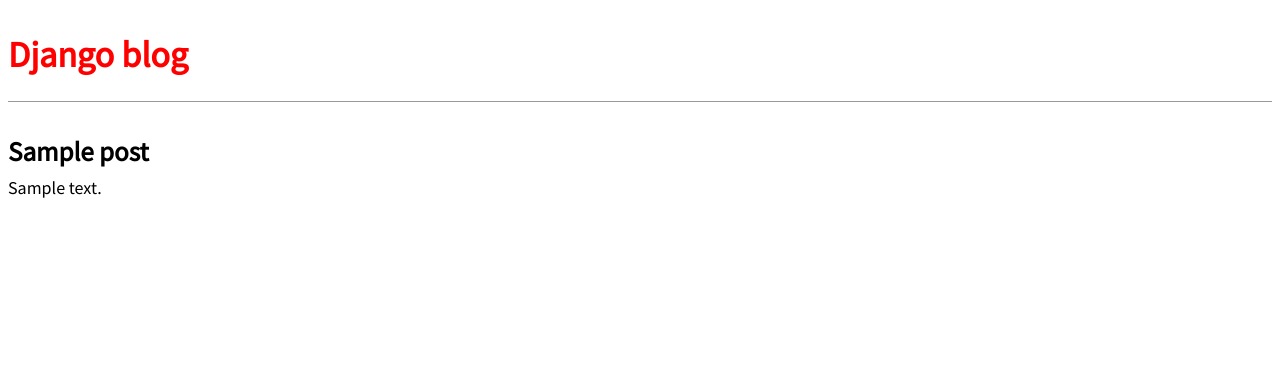
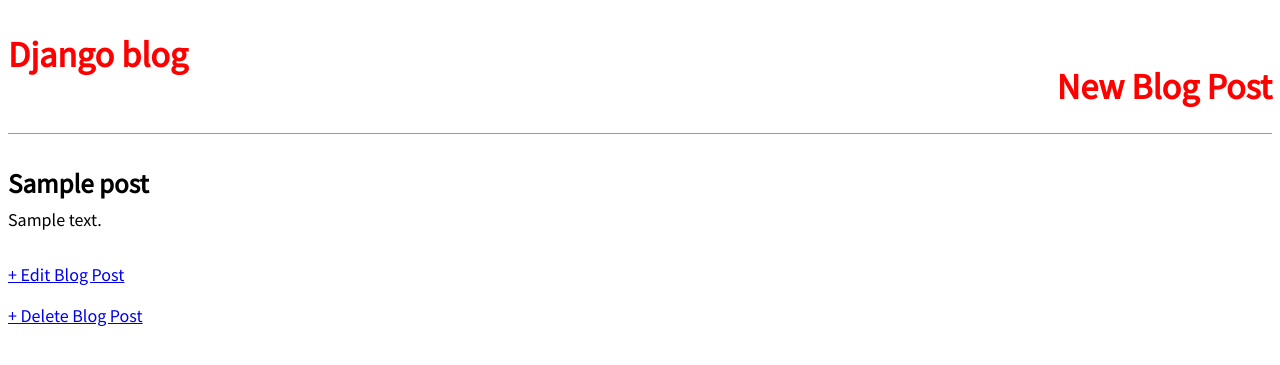
Before and after one commit to biggtr/DjangoBlog, a Django app: page /post/1/ in a window 1280 px wide. Shown: the top 365 px of the page. Run offline with Django 4.2, Linux system fonts and the light colour scheme; tables that the repository leaves empty hold one stand-in row (values such as "Sample post").

Commit message:
Crud Added

```diff
--- a/blog/urls.py
+++ b/blog/urls.py
@@ -1,7 +1,16 @@
 from django.urls import path
-from .views import BlogListView, BlogDetailView  # new
+from .views import (
+    BlogListView,
+    BlogDetailView,
+    BlogCreateView,
+    BlogUpdateView,
+    BlogDeleteView,
+)  # new
 
 urlpatterns = [
     path("post/<int:pk>/", BlogDetailView.as_view(), name="post_detail"),  # new
     path("", BlogListView.as_view(), name="home"),
+    path("post/new", BlogCreateView.as_view(), name="post_new"),
+    path("post/<int:pk>/update", BlogUpdateView.as_view(), name="post_update"),
+    path("post/<int:pk>/delete", BlogDeleteView.as_view(), name="post_delete"),
 ]
--- a/blog/views.py
+++ b/blog/views.py
@@ -1,4 +1,6 @@
-from django.views.generic import ListView, DetailView  # new
+from django.urls import reverse_lazy
+from django.views.generic import ListView, DetailView
+from django.views.generic.edit import DeleteView, UpdateView, CreateView
 from .models import Post
 
 
@@ -10,3 +12,24 @@ class BlogListView(ListView):
 class BlogDetailView(DetailView):  # new
     model = Post
     template_name = "post_detail.html"
+
+
+class BlogCreateView(CreateView):
+    model = Post
+    fields = ["title", "author", "body"]
+    template_name = "post_new.html"
+    success_url = "/"
+
+
+class BlogUpdateView(UpdateView):
+    model = Post
+    fields = ["title", "body"]
+    template_name = "post_update.html"
+    success_url = "/"
+
+
+class BlogDeleteView(DeleteView):
+    model = Post
+    template_name = "post_delete.html"
+    success_url = reverse_lazy("home")
+    context_object_name = "post"
--- a/templates/base.html
+++ b/templates/base.html
@@ -1,20 +1,20 @@
 {% load static %}
 <html>
-
   <head>
     <title>Django blog</title>
-  <link href="https://fonts.googleapis.com/css?family=Source+Sans+Pro:400" rel="stylesheet">
-  <link href="{% static 'css/base.css' %}" rel="stylesheet">
+    <link href="https://fonts.googleapis.com/css?family=Source+Sans+Pro:400" rel="stylesheet" />
+    <link href="{% static 'css/base.css' %}" rel="stylesheet" />
   </head>
 
   <body>
     <header>
+      <div class="nav-left">
         <h1><a href="{% url 'home' %}">Django blog</a></h1>
+      </div>
+      <div class="nav-right">
+        <h1><a href="{% url 'post_new' %}">New Blog Post</a></h1>
+      </div>
     </header>
-  <div>
-    {% block content %}
-    {% endblock content %}
-  </div>
+    <div>{% block content %} {% endblock content %}</div>
   </body>
-
 </html>
--- a/templates/post_detail.html
+++ b/templates/post_detail.html
@@ -1,8 +1,9 @@
-{% extends "base.html" %}
-
-{% block content %}
+{% extends "base.html" %} {% block content %}
 <div class="post-entry">
   <h2>{{ post.title }}</h2>
   <p>{{ post.body }}</p>
 </div>
+<a href="{% url  'post_update' post.pk %}">+ Edit Blog Post</a>
+<p><a href="{% url 'post_delete' post.pk %}">+ Delete Blog Post</a></p>
+
 {% endblock content %}
--- /dev/null
+++ b/templates/post_update.html
@@ -0,0 +1,6 @@
+{% extends 'base.html' %} {% block content %}
+<form action="" method="post">
+  {% csrf_token %} {{form.as_p}}
+  <button type="submit">Update</button>
+</form>
+{% endblock content %}
```
Also changed, not shown: blog/tests.py (+29 -0 lines), templates/post_delete.html (added, +8 -0 lines), templates/post_new.html (added, +8 -0 lines), db.sqlite3. Lines whose indentation alone changed are shown as unchanged.
